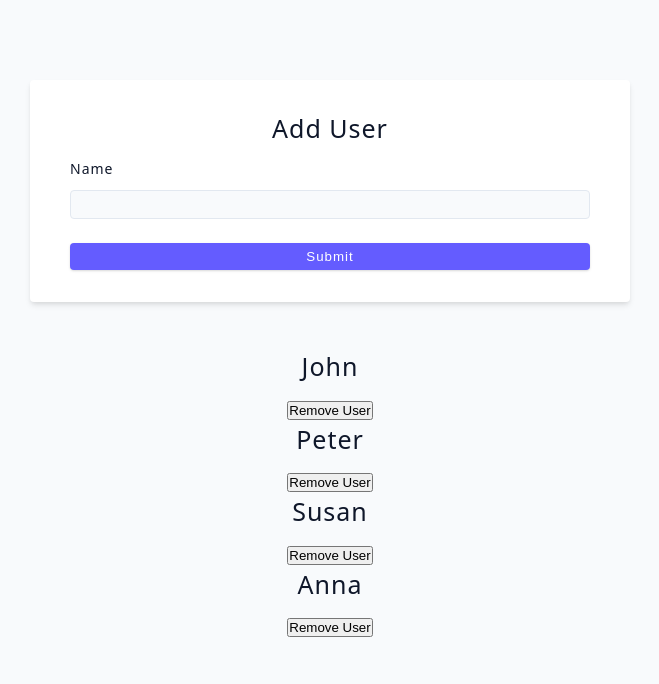
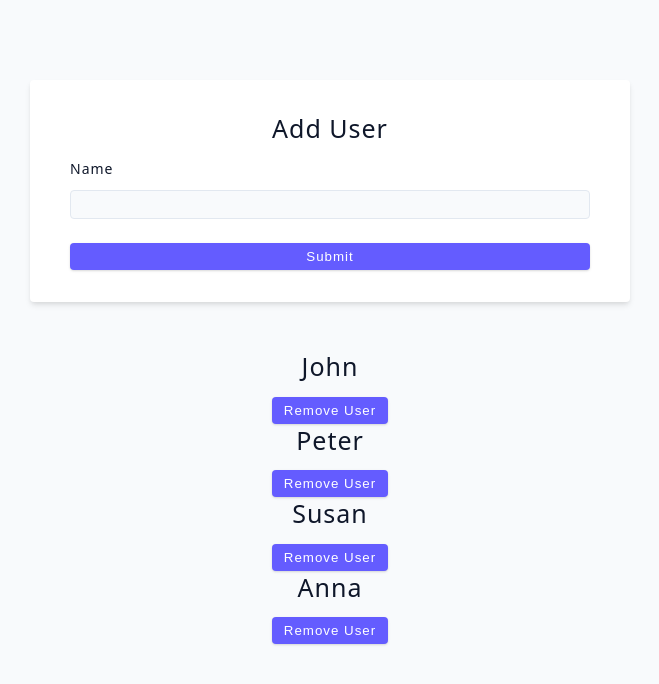
Before and after one commit to Newbie814/react_hook_projs, a React (Vite) app: page / in a window 1280 px wide. Shown: the top 684 px of the page, without its empty margins (310-969 px from the left). Built offline with nearby package versions, Linux system fonts and the light colour scheme; the HTML template or start-up script is replaced by a standard one.

Commit message:
added functionality to clear form upon submission

```diff
--- a/src/tutorial/06-forms/02-user-challenge.jsx
+++ b/src/tutorial/06-forms/02-user-challenge.jsx
@@ -16,6 +16,7 @@
     const newUser = { id: fakeId, name };
     const updatedUsers = [...users, newUser];
     setUsers(updatedUsers);
+    setName('');
   };
   const handleRemoveUser = (id) => {
     const updatedUsers = users.filter((user) => user.id !== id);
@@ -49,7 +50,11 @@
         return (
           <div key={id} className='item'>
             <h4>{name}</h4>
-            <button type='button' onClick={() => handleRemoveUser(id)}>
+            <button
+              type='button'
+              onClick={() => handleRemoveUser(id)}
+              className='btn'
+            >
               Remove User
             </button>
           </div>
```
